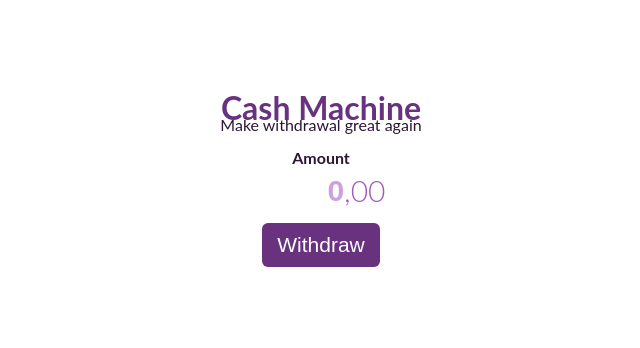
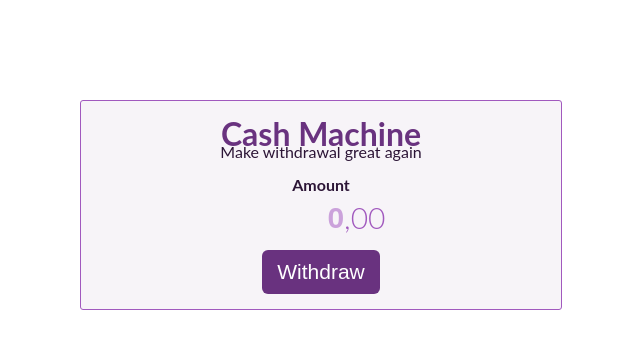
Before and after one commit to danguilherme/atm, a website built with webpack: page src/index.html in a window 1280 px wide. Shown: the whole page, without its empty margins (319-959 px from the left). Built offline with nearby package versions, Linux system fonts and the light colour scheme.

Commit message:
Improve styles

```diff
--- a/src/assets/styles/main.scss
+++ b/src/assets/styles/main.scss
@@ -25,6 +25,10 @@ h1 {
   margin-right: auto;
   max-width: ($bill-width * $bill-columns) + ($bill-gutter * $bill-columns);
 
+  background-color: rgba($theme, .05);
+  border: 1px solid lighten($theme, 20%);
+  border-radius: 3px;
+
   text-align: center;
   color: darken($theme, 20%);
 
@@ -34,12 +38,23 @@ h1 {
   > .form {
     margin-bottom: $vertical-spacing;
   }
+
+  > .header {
+    margin-top: $vertical-spacing;
+  }
+
+  > .bills {
+    width: 100%;
+  }
 }
 
 .app-header {
   > .title {
     color: $theme;
-    line-height: .5;
+  }
+
+  > .subtitle {
+    margin-top: -.5em;
   }
 }
 
@@ -73,6 +88,8 @@ h1 {
     padding: 0;
 
     border: none;
+    background: transparent;
+
     text-align: right;
     font-size: inherit;
     color: inherit;
```
